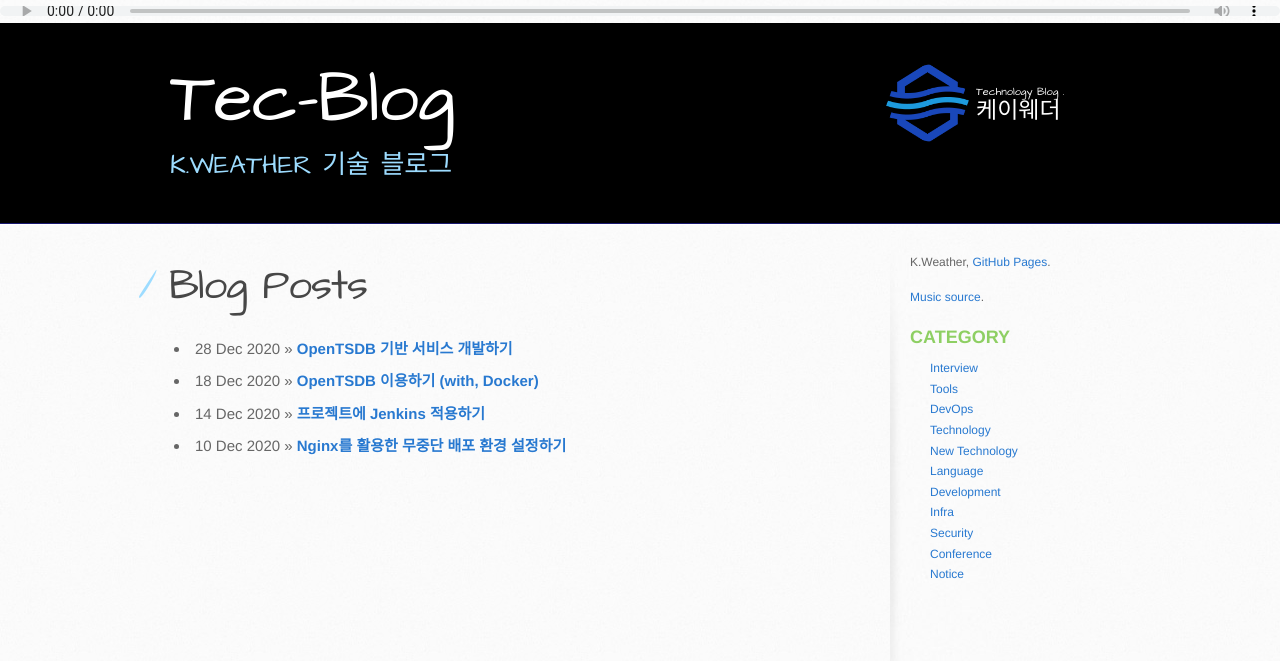
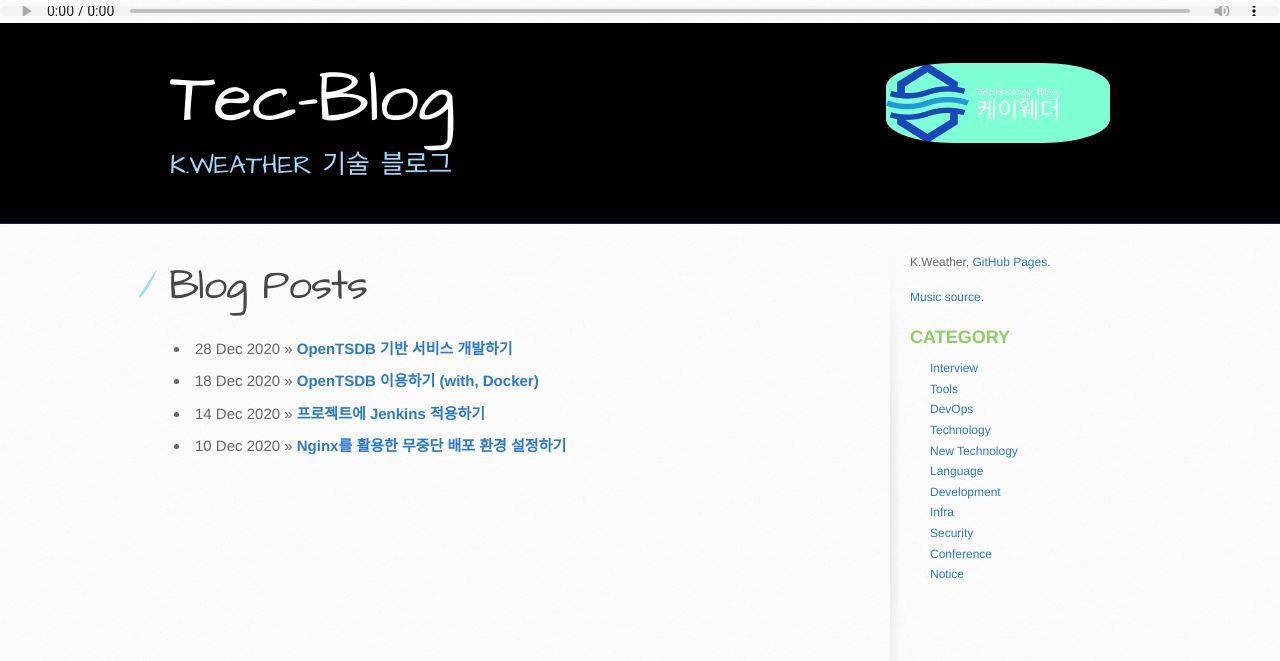
Before and after one commit to kweather-team/kweather-team.github.com, a Jekyll site: the page built from index.html, in a window 1280 px wide. Shown: the top 661 px of the page. Built offline with Jekyll 4.4.1, drawn with Linux system fonts in a browser that asks for light colours.

Commit message:
[fix] update

```diff
--- a/_layouts/default.html
+++ b/_layouts/default.html
@@ -26,7 +26,7 @@
       <div class="inner">
         <h1> {{ site.name }} </h1>
         <h2>K.WEATHER 기술 블로그</h2>
-        <a href="https://kweather-team.github.io" style="padding-left:90px;" class="button"><small>Technology Blog .</small>케이웨더</a>
+        <a href="https://kweather-team.github.io" style="padding-left:90px; background-color: aquamarine;" class="button"><small>Technology Blog .</small>케이웨더</a>
       </div>
     </header>
 
```
